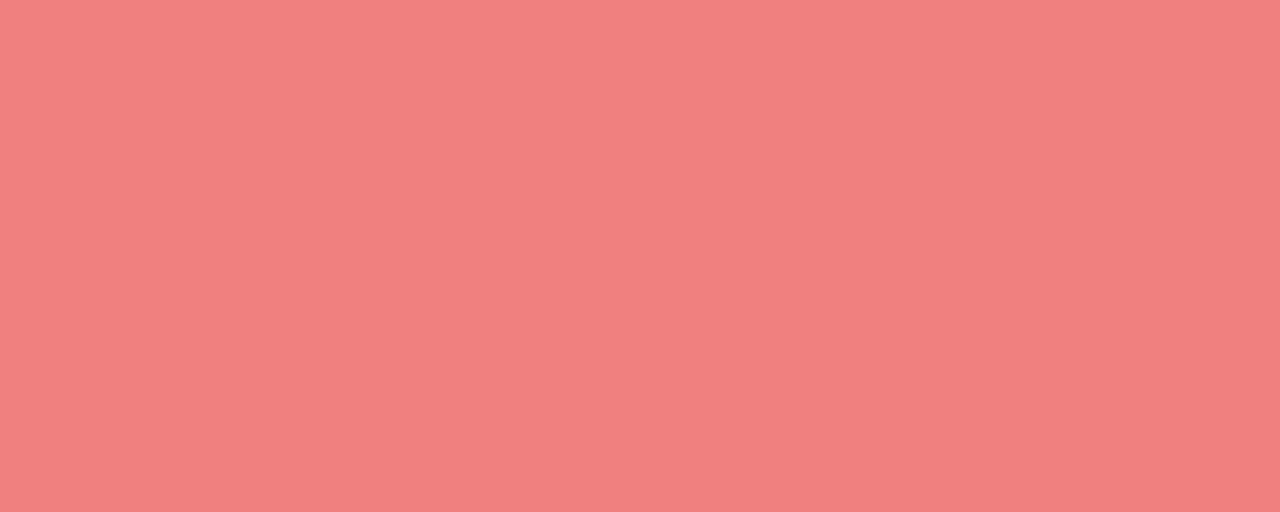
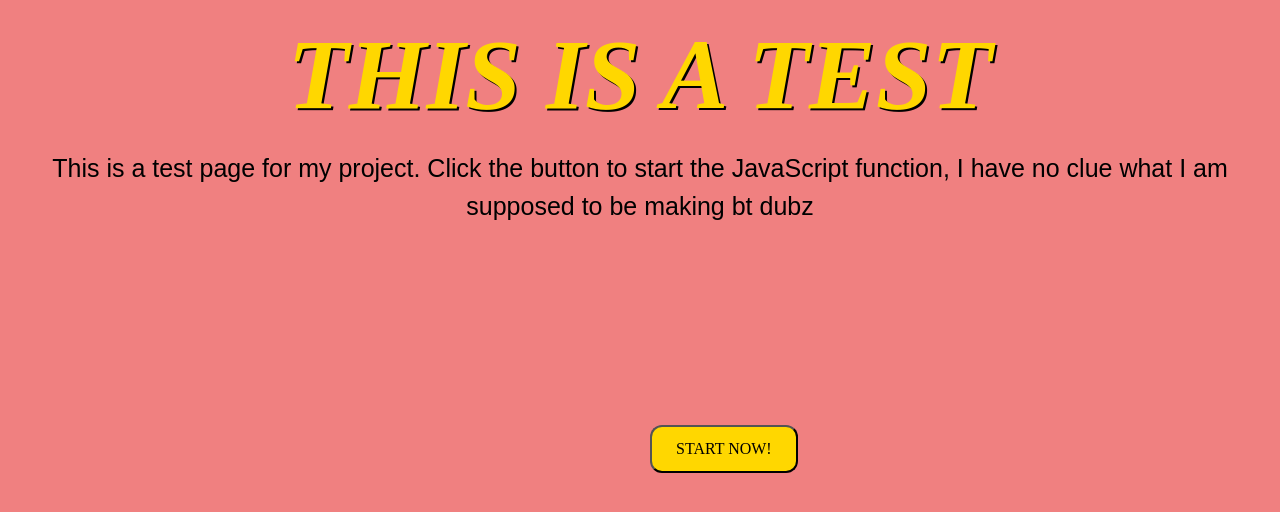
Before and after one commit to JeremyH1M4/Project_B2, a plain HTML site: page index.html in a window 1280 px wide. Drawn offline with Linux system fonts and the light colour scheme.

Commit message:
Im so long but here is something

```diff
--- a/index.html
+++ b/index.html
@@ -4,10 +4,17 @@
     <meta charset="UTF-8">
     <meta name="viewport" content="width=device-width, initial-scale=1.0">
     <title>Document</title>
-      <link rel="reset" href="reset.css">
-      <link rel="stylesheet" href="styles.css">
+    <link rel="stylesheet" href="styles.css">
+    <link rel="stylesheet" href="reset.css">
 </head>
 <body>
+    <header><h1>This is a test</h1></header>
+    <p>
+        This is a test page for my project. Click the button to start the JavaScript function, I have no clue what I am supposed to be making bt dubz
+    </p>
+    <Nav>
+        <button type ="button" onclick = "location.href='page2.html'">START NOW!</button>
+    </Nav>
 
 </body>
 <script src="script.js"></script>
--- a/script.js
+++ b/script.js
@@ -0,0 +1,5 @@
+'use strict';
+
+console.log("JavaScript is linked properly");
+
+alert("make sure we do the team agreement");
```
Also changed, not shown: page2.html (added).
